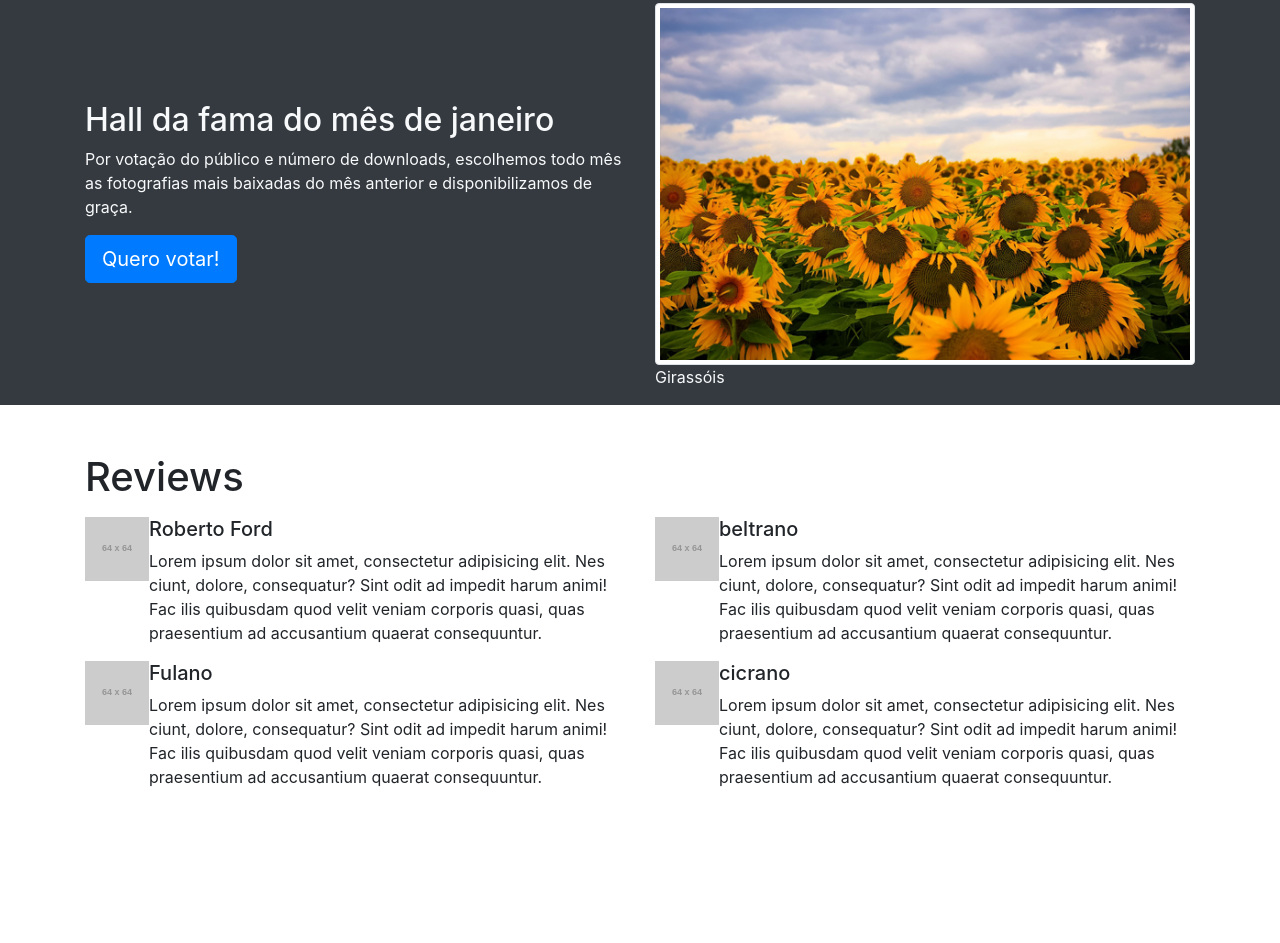
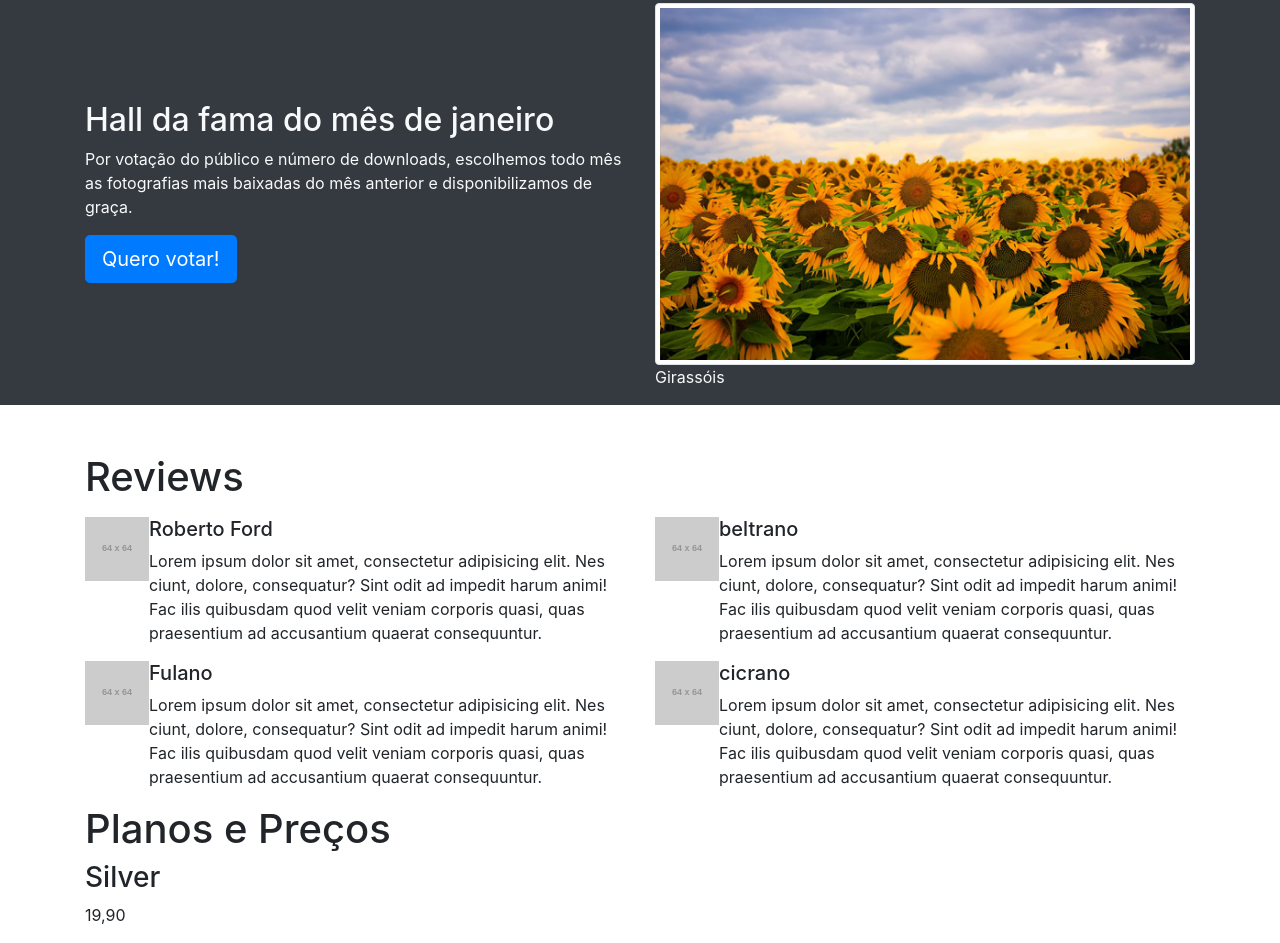
Before and after one commit to Marcos-Prr/bootstrap, a plain HTML site: page projeto-better/index.html in a window 1280 px wide. Shown: the part 907-1850 px from the top of the page. Before the commit the page ends 1712 px from the top, so only its background shows below. Drawn offline with Linux system fonts and the light colour scheme; placeholder pictures from the web are drawn by us.

Commit message:
initial files of section  planos

```diff
--- a/projeto-better/index.html
+++ b/projeto-better/index.html
@@ -201,6 +201,15 @@
 
             </section>
 
+            <section class="container planos">
+                <h1>Planos e Preços</h1>
+                <h3> Silver </h2>
+                <p>19,90</p>
+
+
+            </section>
+
+
         </main>
             <script src="js/bootstrap.js"></script>
             <script src="js/jquery.js"></script>
```
